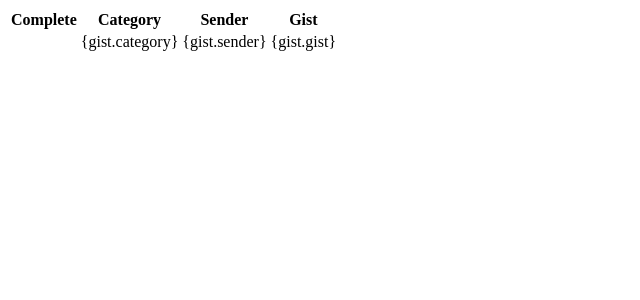
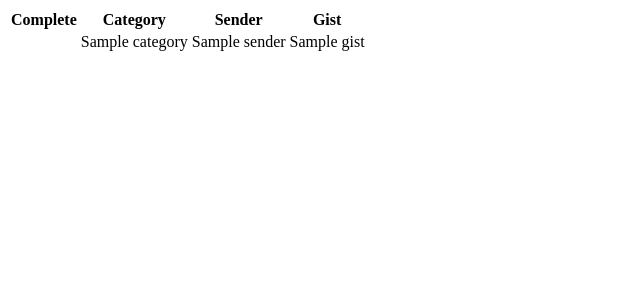
Before and after one commit to murrasource/gist, a Python web app: template processor/templates/report.html in a window 1280 px wide. Shown: the top 300 px of the page, without its empty margins (0-640 px from the left). Run offline with Jinja, Linux system fonts and the light colour scheme; the template is opened without the code that fills it: most values are stand-ins (such as "Sample title", 1, 10 or a date in 2020).

Commit message:
Fix templating

```diff
--- a/processor/templates/report.html
+++ b/processor/templates/report.html
@@ -18,9 +18,9 @@
                     {% else %}
                         <td></td>
                     {% endif %}
-                        <td>{gist.category}</td>
-                        <td>{gist.sender}</td>
-                        <td>{gist.gist}</td>
+                        <td>{{ gist.category }}</td>
+                        <td>{{ gist.sender }}</td>
+                        <td>{{ gist.gist }}</td>
                 </tr>
             {% endfor %}
         </table>
```
